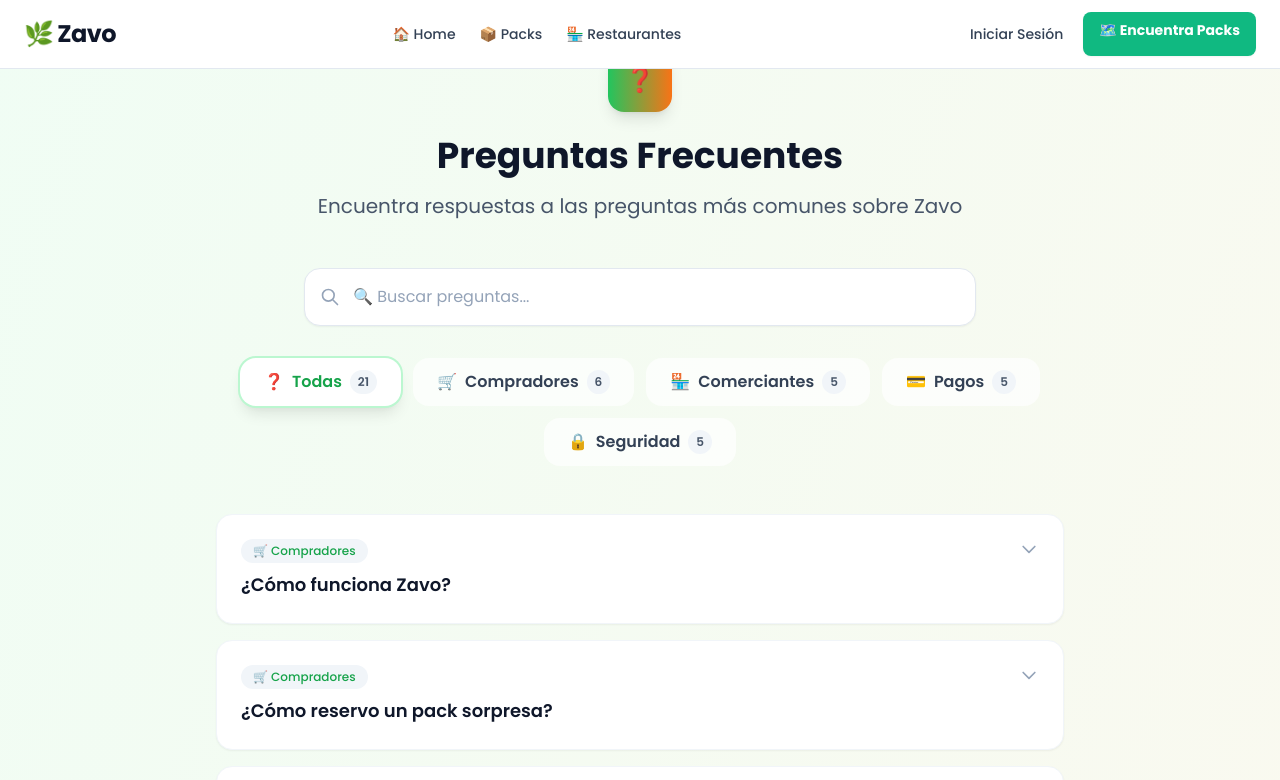
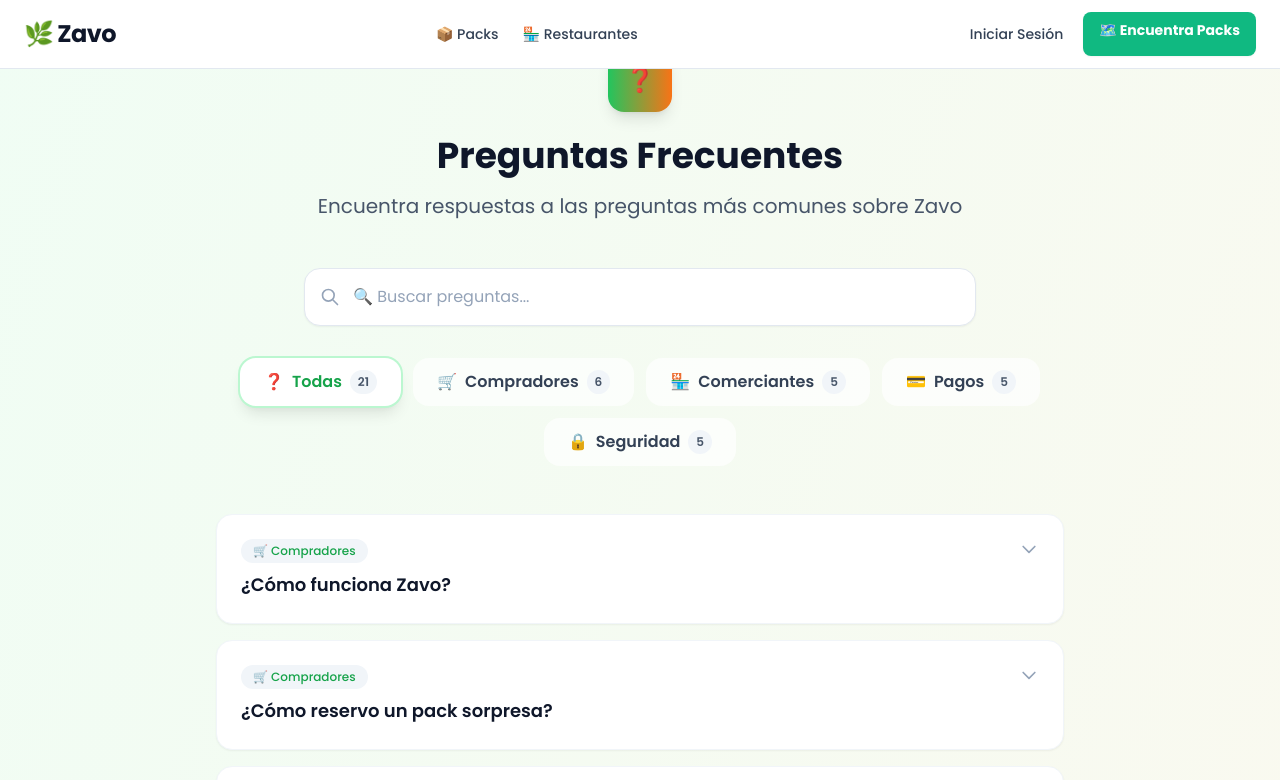
Before and after one commit to estudio123455-hue/proyecto-TugoTugo, a Next.js app: page /faq in a window 1280 px wide. Shown: the top 780 px of the page. Built offline with nearby package versions, Linux system fonts and the light colour scheme; no server answers.

Commit message:
Remove Home link from desktop menu, keep only in mobile

```diff
--- a/src/components/Navigation.tsx
+++ b/src/components/Navigation.tsx
@@ -33,9 +33,6 @@ export default function Navigation() {
             </Link>
           ) : (
             <>
-              <Link href="/" className="flex items-center gap-1 hover:text-emerald-600 transition">
-                🏠 Home
-              </Link>
               <Link href="/packs" className="flex items-center gap-1 hover:text-emerald-600 transition">
                 📦 Packs
               </Link>
```
